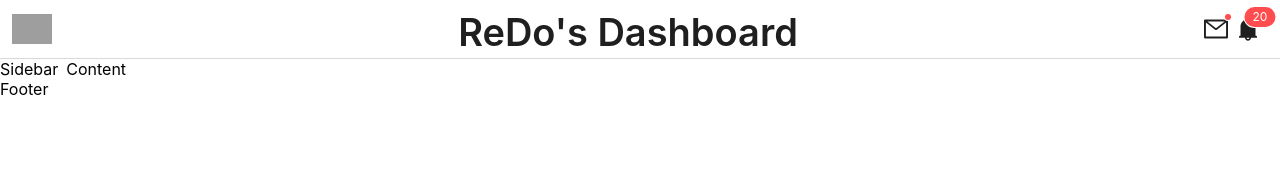
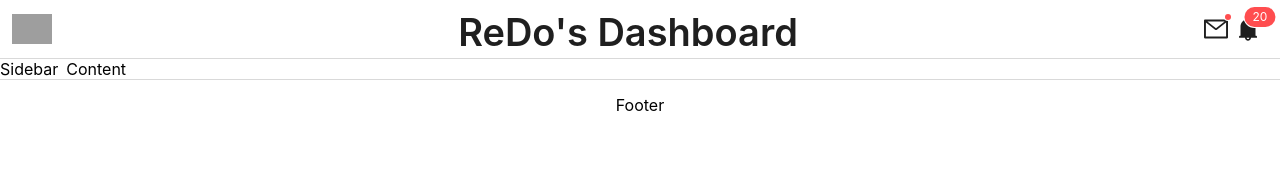
Before and after one commit to ReDoProgrammer/reactjs_dashboard, a React (Create React App) app: page / in a window 1280 px wide. Shown: the top 180 px of the page. Built offline with nearby package versions, Linux system fonts and the light colour scheme; grey boxes are pictures that could not be loaded.

Commit message:
styled footer

```diff
--- a/src/App.css
+++ b/src/App.css
@@ -15,7 +15,11 @@
 }
 
 .AppFooter{
-
+  height: 50px;
+  display: flex;
+  justify-content: space-evenly;
+  align-items: center;
+  border-top: 1px solid rgba(0, 0, 0, 0.15);
 }
 
 .SideBar{
--- a/src/Components/AppFooter/index.js
+++ b/src/Components/AppFooter/index.js
@@ -1,5 +1,5 @@
 function AppFooter() {
-    return (  <div className="AppFoter">Footer</div>);
+    return (  <div className="AppFooter">Footer</div>);
 }
 
 export default AppFooter;
```
